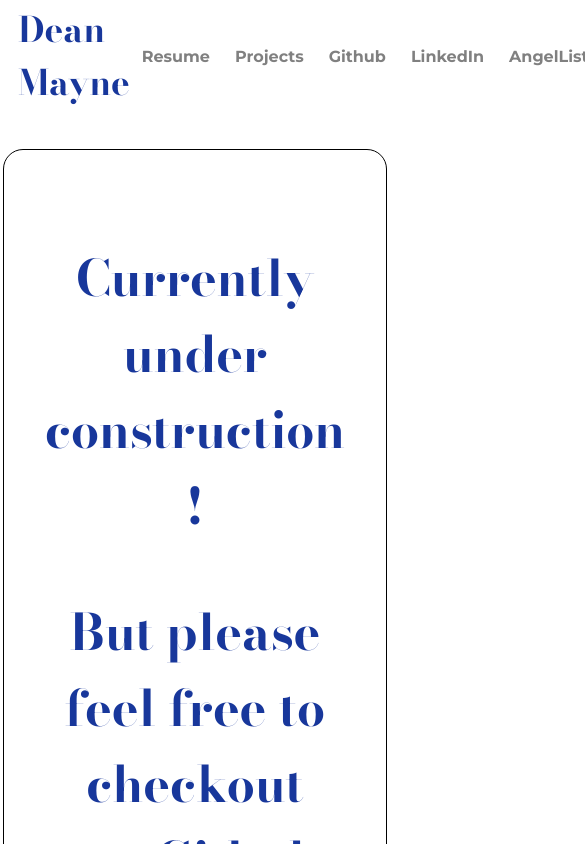
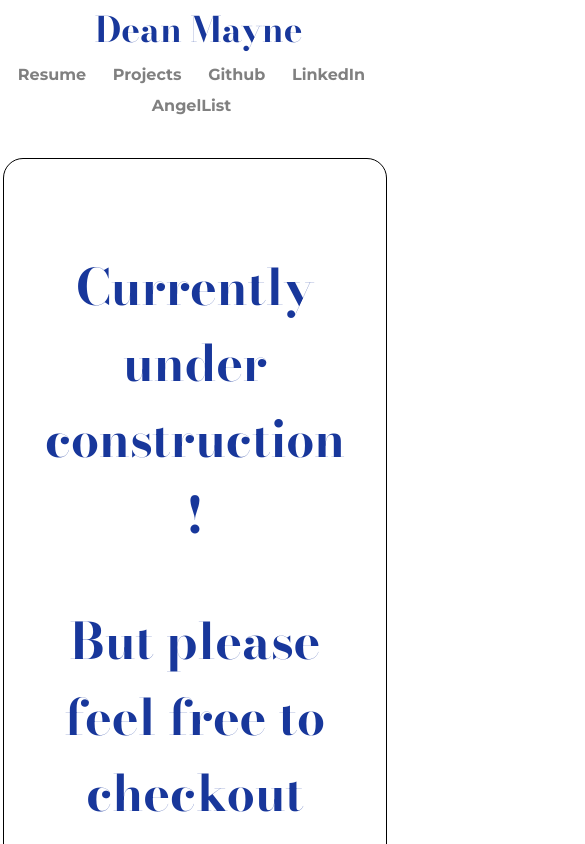
Before and after one commit to deanmayne/me, a React (Create React App) app: page /#/404 in a window 390 px wide. Shown: the top 844 px of the page, 585 px wide, since content can reach past the window. Built offline with nearby package versions, Linux system fonts and the light colour scheme.

Commit message:
mobile responsive update

```diff
--- a/src/components/navbar.js
+++ b/src/components/navbar.js
@@ -7,7 +7,7 @@ const Navbar = () => (
     <Link to="/">
       <h1>Dean Mayne</h1>
     </Link>
-    <div className="navbar__left">
+    <div className="navbar__right">
       <Link to="/resume">Resume</Link>
       <Link to="/projects">Projects</Link>
       <a href="http://www.github.com/deanmayne" target="_blank">
--- a/src/stylesheets/application.scss
+++ b/src/stylesheets/application.scss
@@ -5,6 +5,7 @@
 @import "./profilesection.scss";
 @import "./projects.scss";
 @import "./technologies.scss";
+@import "./resume.scss";
 
 body {
   font-family: $body-font;
--- a/src/stylesheets/navbar.scss
+++ b/src/stylesheets/navbar.scss
@@ -6,6 +6,11 @@
   align-items: center;
   margin: 0px 8px;
 
+  @media (max-width: 710px) {
+    display: grid;
+    justify-items: center;
+  }
+
   h1 {
     color: $primary_color;
     font-size: 35px;
@@ -13,7 +18,13 @@
     margin-left: 10px;
   }
 
-  &__left {
+  &__right {
+
+    @media (max-width: 710px) {
+      display: flex;
+      flex-wrap: wrap;
+      justify-content: space-around;
+    }
 
     a {
       padding: 6px;
@@ -24,7 +35,6 @@
       &:hover {
         color: $primary-color;
         transition: 0.5s ease-in-out;
-
       }
     }
   }
--- a/src/stylesheets/profilesection.scss
+++ b/src/stylesheets/profilesection.scss
@@ -8,10 +8,24 @@
   margin-top: 20px;
   min-height: 78vh;
 
+  @media (max-width: 425px) {
+    display: grid;
+    justify-items: center;
+  }
+
   &__headshot {
     max-width: 600px;
     max-height: 400px;
     border-radius: 10px;
+
+    @media (max-width: 425px) {
+      max-width: 400px;
+      max-height: 266px;
+    }
+    @media (max-width: 320px) {
+      max-width: 266px;
+      max-height: 177px;
+    }
   }
 
   &__bio--text {
@@ -19,6 +33,13 @@
     margin-left: 20px;
     max-width: 500px;
     line-height: 1.6;
+
+    @media (max-width: 425px) {
+      max-width: 333px;
+    }
+    @media (max-width: 320px) {
+      max-width: 222px;
+    }
 
     span {
       color: $primary-color;
--- a/src/stylesheets/projects.scss
+++ b/src/stylesheets/projects.scss
@@ -17,9 +17,18 @@
     border-bottom: 1px solid $secondary-color;
     padding: 1em 0;
 
-    &:nth-child(odd) .project-grid__tile--image {
-      order: 2;
+    @media (min-width: 769px){
+
+        &:nth-child(odd) .project-grid__tile--image {
+          order: 2;
+        }
     }
+
+    @media (max-width: 768px){
+        display: grid;
+    }
+
+
 
     &--image {
       display: grid;
@@ -36,6 +45,10 @@
       img {
         max-width: 600px;
         border-radius: 8px;
+
+        @media (max-width: 425px){
+            max-width: 75vw;
+        }
       }
     }
 
--- /dev/null
+++ b/src/stylesheets/resume.scss
@@ -0,0 +1,8 @@
+.resume {
+  &__content {
+    @media (max-width: 768px) {
+        max-height: 80vh;
+        max-width: 75vw;
+    }
+  }
+}
--- a/src/stylesheets/technologies.scss
+++ b/src/stylesheets/technologies.scss
@@ -5,6 +5,10 @@
     width: fit-content;
     color: $secondary-color;
     margin: auto;
+
+    @media (max-width: 425px){
+        max-width: 75vw;
+    }
 }
 
 .tech-grid{
@@ -17,10 +21,29 @@
     max-width: 1080px;
     margin: auto;
 
+    @media (max-width: 1024px){
+        max-width: 75vw;
+    }
+
+    @media (max-width: 425px){
+        max-width: 75vw;
+        grid-template-columns: repeat(auto-fill, minmax(50px, 1fr));
+    }
+    @media (max-width: 320px){
+        grid-template-columns: repeat(auto-fill, minmax(25px, 1fr));
+    }
+
 
     i{
         font-size: 100px;
         margin-left: 100px;
         margin-right: 100px;
+
+        @media (max-width: 425px){
+            font-size: 50px;
+            margin-left: 50px;
+            margin-right: 50px;
+        }
+
     }
 }
```
Also changed, not shown: 1 other file (tests, documents, lock files or other folders).
